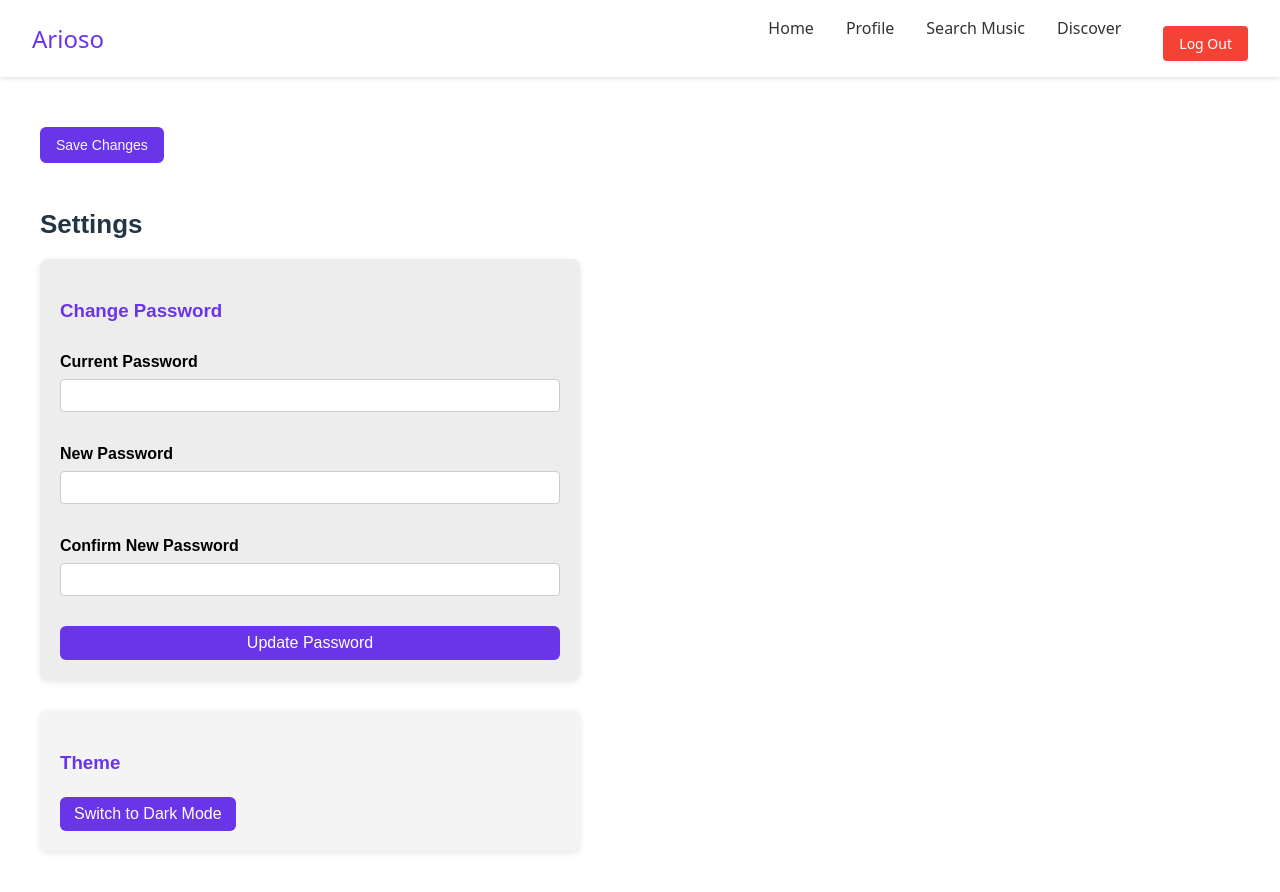
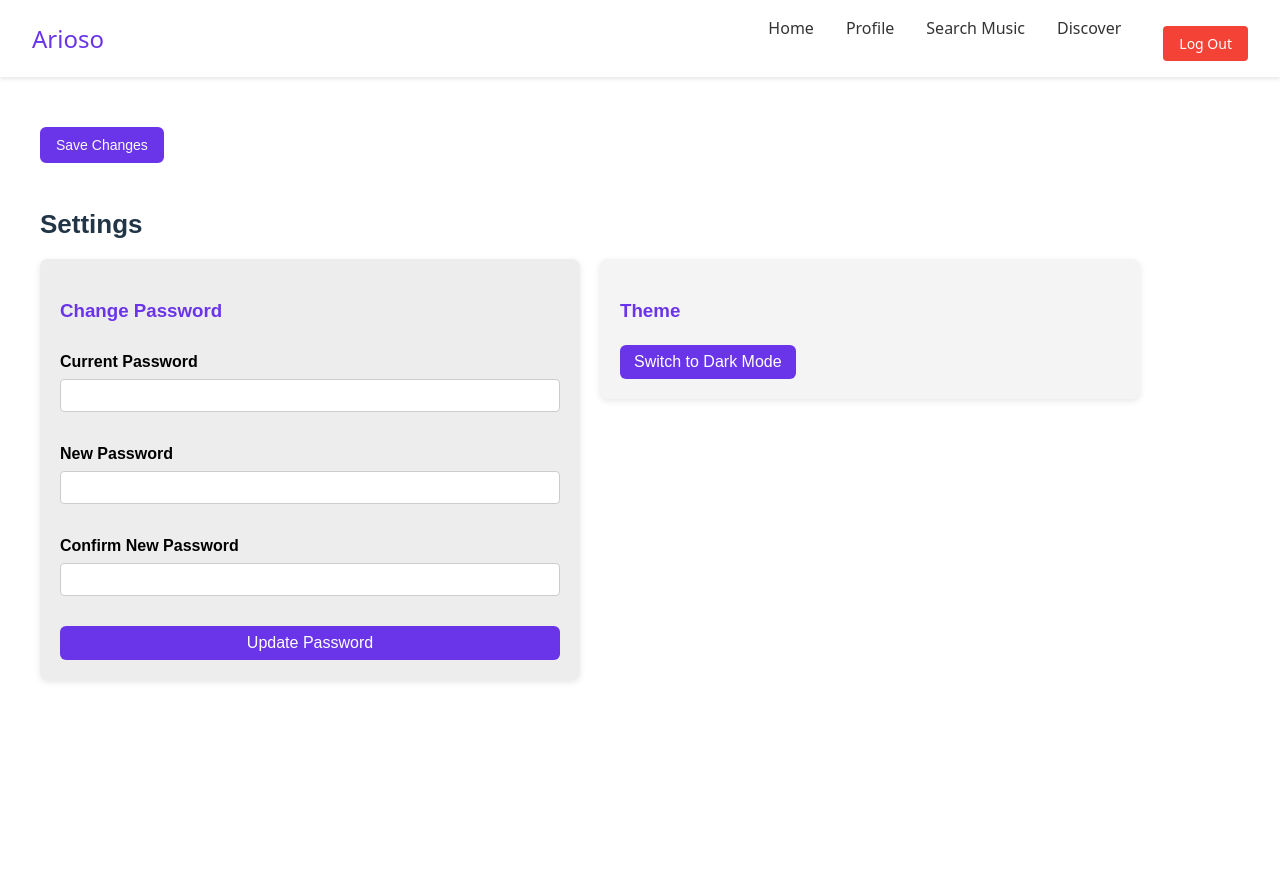
Before and after one commit to arioso-collective/arioso_music_social, a React (Vite) app in the folder frontend/: page /settings in a window 1280 px wide. Shown: the top 892 px of the page. After the commit the page ends 800 px from the top, so only its background shows below. Built offline with nearby package versions, Linux system fonts and the light colour scheme; no server answers; sample sign-in values are in the browser's storage.

Commit message:
SCRUM-138 Changed layout
Changed layout to where the ThemeToggle is next to change password

```diff
--- a/frontend/src/pages/SettingsPage.css
+++ b/frontend/src/pages/SettingsPage.css
@@ -9,7 +9,19 @@
     background: var(--card-bg);
     color: var(--text-color);
   }
-  .back-button {
+
+  .settings-flex {
+    display: flex;
+    gap: 20px;
+    align-items: flex-start;
+  }
+
+  .change-password,
+  .theme-toggle {
+    flex: 1;
+  }
+
+  .save-button {
     background-color: rgb(106, 52, 232);
     color: rgb(250, 250, 250);
     border: 2px solid rgb(106, 52, 232);
@@ -21,7 +33,7 @@
     transition: all 0.2s ease;
   }
 
-  .back-button:hover {
+  .save-button:hover {
     background-color: rgb(106, 52, 232);
     color: white;
   }
--- a/frontend/src/pages/SettingsPage.jsx
+++ b/frontend/src/pages/SettingsPage.jsx
@@ -9,14 +9,17 @@ const SettingsPage = () => {
   return (
     <div className="settings-page">
       <button
-        className="back-button"
+        className="save-button"
         onClick={() => navigate("/profile")}
       >
         Save Changes
       </button>
       <h2>Settings</h2>
-      <ChangePassword />
-      <ThemeToggle />
+
+      <div className="settings-flex">
+        <ChangePassword />
+        <ThemeToggle />
+      </div>
     </div>
   );
 };
```
